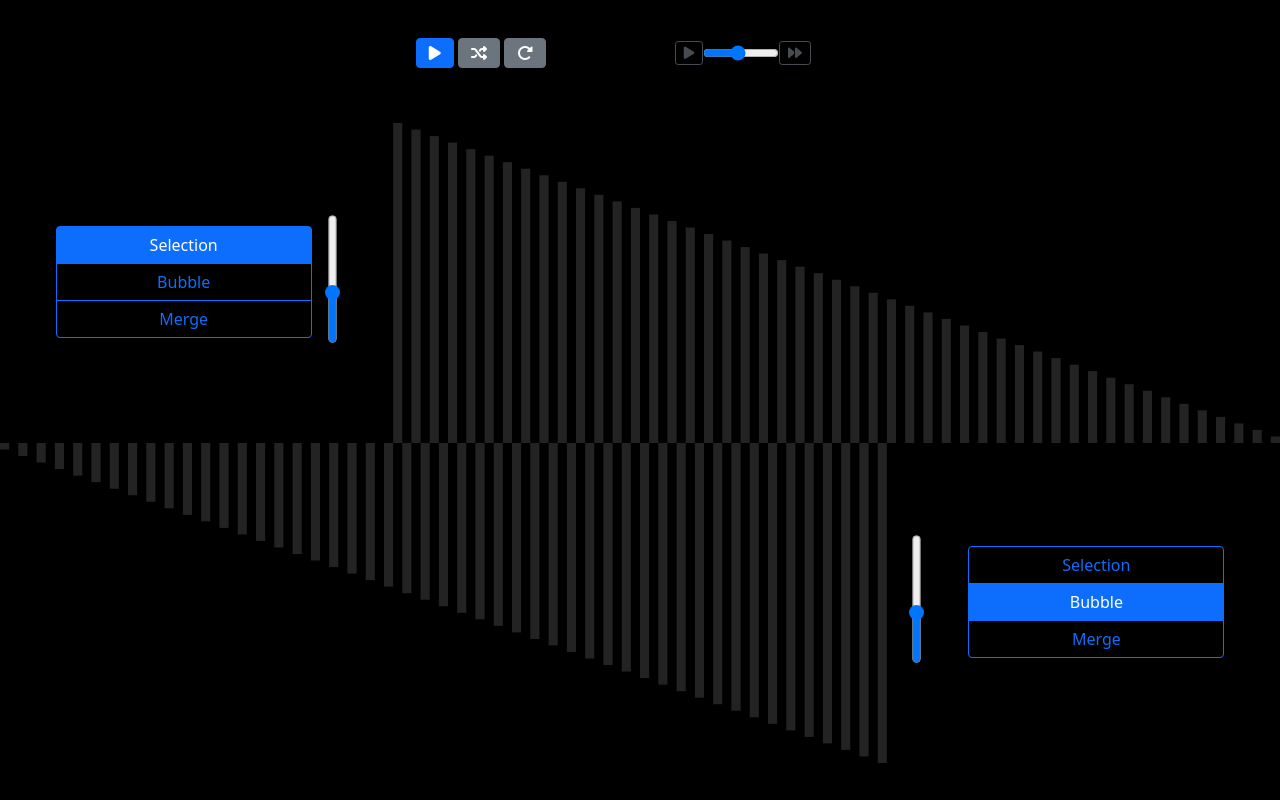
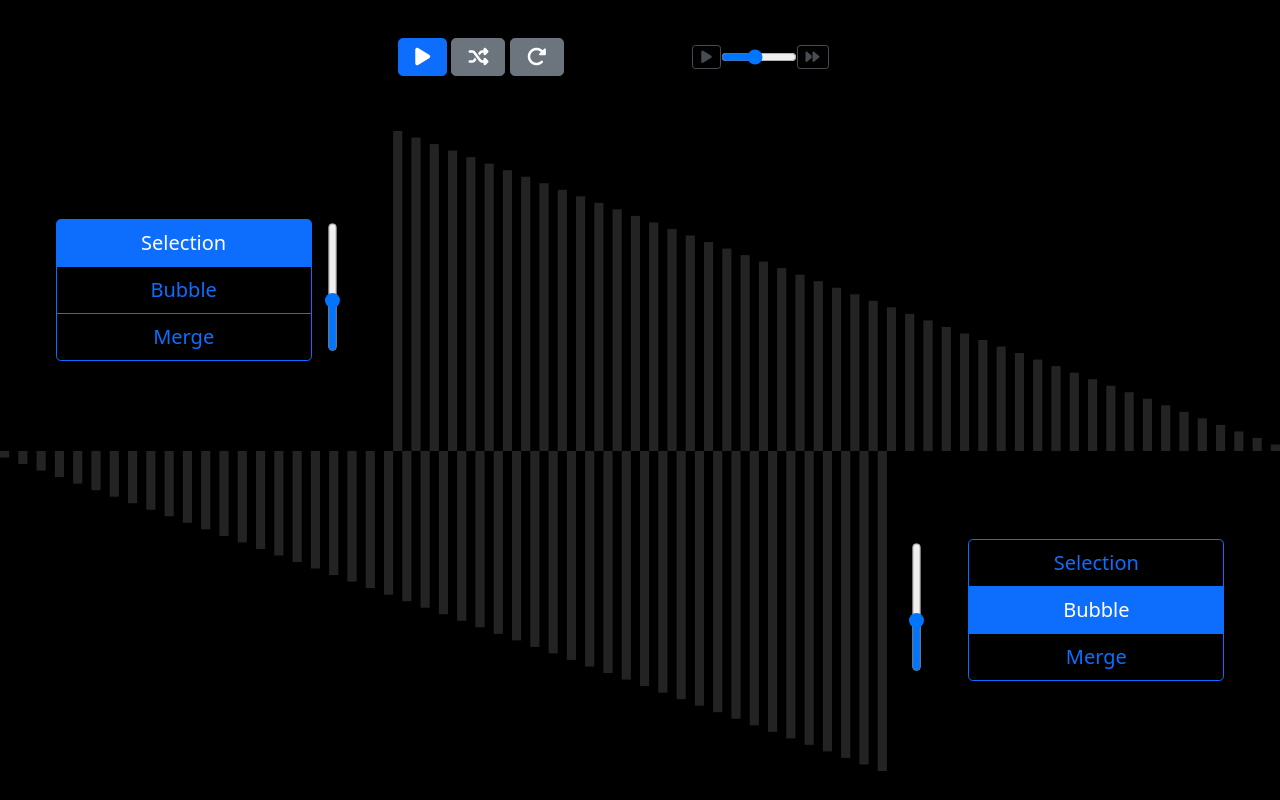
Before and after one commit to FrodeBerg/Sort, a plain HTML site: page index.html in a window 1280 px wide. Drawn offline with nearby package versions, Linux system fonts and the light colour scheme.

Commit message:
Add files via upload

```diff
--- a/index.html
+++ b/index.html
@@ -1,7 +1,7 @@
 <html>
     <head>
         <script src="https://kit.fontawesome.com/db29e1628c.js" crossorigin="anonymous"></script>
-        <link rel="shortcut icon" href="/favicon.ico" type="image/x-icon">
+        <link rel="shortcut icon" href="https://raw.githubusercontent.com/FrodeBerg/Sort/main/favicon.ico" type="image/x-icon">
         <meta name="viewport" content="initial-scale=1, width=device-width">
             <link href="https://cdn.jsdelivr.net/npm/bootstrap@5.0.2/dist/css/bootstrap.min.css" rel="stylesheet" integrity="sha384-EVSTQN3/azprG1Anm3QDgpJLIm9Nao0Yz1ztcQTwFspd3yD65VohhpuuCOmLASjC" crossorigin="anonymous">
             <script src="https://cdn.jsdelivr.net/npm/bootstrap@5.0.2/dist/js/bootstrap.bundle.min.js" integrity="sha384-MrcW6ZMFYlzcLA8Nl+NtUVF0sA7MsXsP1UyJoMp4YLEuNSfAP+JcXn/tWtIaxVXM" crossorigin="anonymous"></script>
@@ -12,13 +12,13 @@
     <body class="body">
         <ul class="header" id="settings">
             <li class="list">
-                <button id="run" class="btn btn-primary" onclick="choose()"><i class="fa-sharp fa-solid fa-play"></i></button>
+                <button id="run" class="btn btn-primary btn-lg" onclick="choose()"><i class="fa-sharp fa-solid fa-play"></i></button>
             </li>
             <li class="list">
-                <button id="shuffle" class="btn btn-secondary" onclick="shuffle()"><i class="fa-sharp fa-solid fa-shuffle"></i></button>
+                <button id="shuffle" class="btn btn-secondary btn-lg" onclick="shuffle()"><i class="fa-sharp fa-solid fa-shuffle"></i></button>
             </li>
             <li class="list">
-                <button id="reload" class="btn btn-secondary" onclick="reload()"><i class="fa-sharp fa-solid fa-rotate-right"></i></button>
+                <button id="reload" class="btn btn-secondary btn-lg" onclick="reload()"><i class="fa-sharp fa-solid fa-rotate-right"></i></button>
             </li>
 
             <li class="list" style="width:10%;">
@@ -38,13 +38,13 @@
         <ul class="row1">
             <div class="btn-group-vertical" role="group" aria-label="Basic radio toggle button group" id="select1" style="width: 20%;">
                 <input type="radio" class="btn-check" name="select1" id="selection1" autocomplete="off" value="1" checked>
-                <label class="btn btn-outline-primary" for="selection1" style="word-wrap: break-word;">Selection</label>
+                <label class="btn btn-outline-primary btn-lg" for="selection1" style="word-wrap: break-word;">Selection</label>
 
                 <input type="radio" class="btn-check" name="select1" id="bubble1" autocomplete="off" value="2">
-                <label class="btn btn-outline-primary" for="bubble1" style="word-wrap: break-word;">Bubble</label>
+                <label class="btn btn-outline-primary btn-lg" for="bubble1" style="word-wrap: break-word;">Bubble</label>
 
                 <input type="radio" class="btn-check" name="select1" id="merge1" autocomplete="off" value="3">
-                <label class="btn btn-outline-primary" for="merge1" style="word-wrap: break-word;">Merge</label>
+                <label class="btn btn-outline-primary btn-lg" for="merge1" style="word-wrap: break-word;">Merge</label>
             </div>
            <li class="slider1">
                  <input id="number1" type="range" value="7" min="2" max="15" style="transform: rotate(-90deg) translateY(-300%);">
@@ -69,13 +69,13 @@
 
             <div class="btn-group-vertical" role="group" aria-label="Basic radio toggle button group" id="select2" style="width: 20%;">
                 <input type="radio" class="btn-check" name="select2" id="selection" autocomplete="off" value="1">
-                <label class="btn btn-outline-primary" for="selection" style="word-wrap: break-word;">Selection</label>
+                <label class="btn btn-outline-primary btn-lg" for="selection" style="word-wrap: break-word;">Selection</label>
 
                 <input type="radio" class="btn-check" name="select2" id="bubble" autocomplete="off" value="2" checked>
-                <label class="btn btn-outline-primary" for="bubble" style="word-wrap: break-word;">Bubble</label>
+                <label class="btn btn-outline-primary btn-lg" for="bubble" style="word-wrap: break-word;">Bubble</label>
 
                 <input type="radio" class="btn-check" name="select2" id="merge" autocomplete="off" value="3">
-                <label class="btn btn-outline-primary" for="merge" style="word-wrap: break-word;">Merge</label>
+                <label class="btn btn-outline-primary btn-lg" for="merge" style="word-wrap: break-word;">Merge</label>
             </div>
         </div>
 
```
